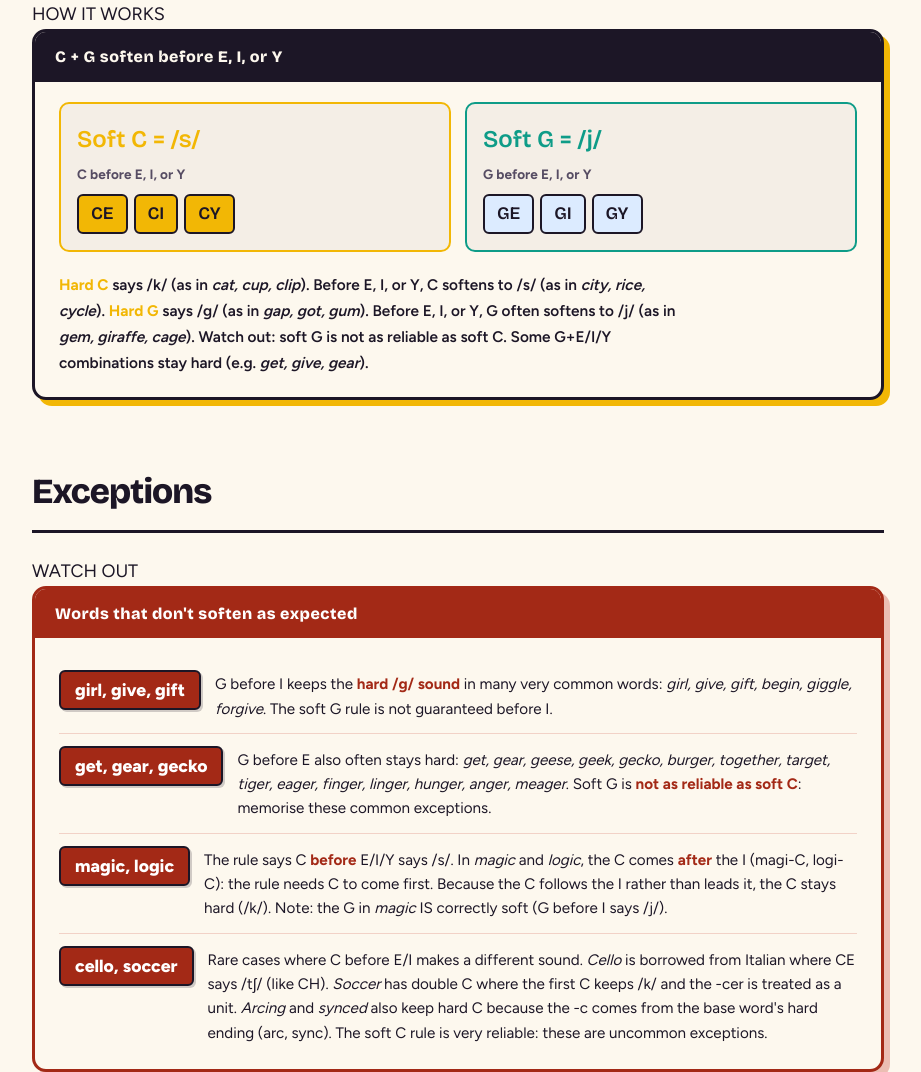
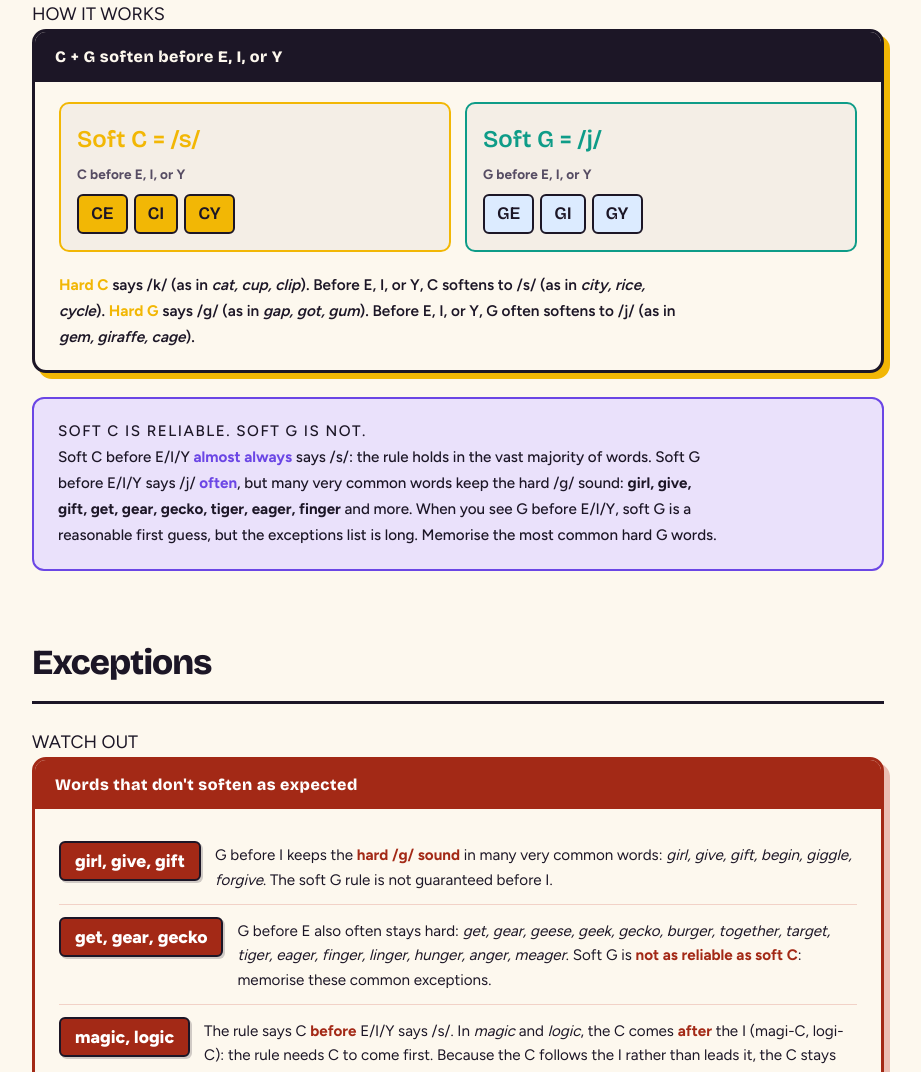
Before and after one commit to Robsstuff/Mr-Spelling, a plain HTML site: page lessons/soft-c-soft-g.html in a window 1280 px wide. Shown: the part 1766-2838 px from the top of the page, without its empty margins (182-1103 px from the left). Drawn offline with nearby package versions, Linux system fonts and the light colour scheme.

Commit message:
Add rule note: soft C reliable, soft G is not
Prominent violet note after the rule box contrasting the two rules:
soft C before E/I/Y is almost always /s/, soft G before E/I/Y
often stays hard (girl, give, get, gear, gecko, tiger...).
Also added rule-note CSS inline.

Co-Authored-By: Claude Sonnet 4.6 <noreply@anthropic.com>

```diff
--- a/lessons/soft-c-soft-g.html
+++ b/lessons/soft-c-soft-g.html
@@ -79,6 +79,11 @@
     .word-list-label.cyan { color: #0E9C88; }
     .word-list-label.violet { color: #6B46E5; }
     .word-list-words { font-size: 1.05rem; line-height: 1.9; color: #1C1626; }
+    .rule-note { background: #EAE1FB; border: 2px solid #6B46E5; border-radius: 12px; padding: 20px 24px; margin-top: 24px; }
+    .rule-note-label { font-family: 'Figtree', sans-serif; font-weight: 800; font-size: 0.75rem; letter-spacing: 0.1em; text-transform: uppercase; color: #6B46E5; margin-bottom: 8px; }
+    .rule-note p { font-size: 0.95rem; line-height: 1.7; color: #1C1626; font-weight: 500; margin: 0; }
+    .rule-note strong { color: #6B46E5; }
+    .rule-note em { font-style: normal; font-weight: 700; }
     footer { background: #1C1626; text-align: center; padding: 24px 20px; font-weight: 700; font-size: 0.9rem; color: #FDF8EE; border-top: 3px solid #1C1626; }
   </style>
 <link href="https://fonts.googleapis.com/css2?family=Bricolage+Grotesque:opsz,wght@12..96,600;12..96,800&amp;family=Figtree:wght@400;500;600;700;800&amp;display=swap" rel="stylesheet"/><style>
@@ -177,7 +182,11 @@ footer a { color: var(--marigold) !important; }
 </div>
 </div>
 </div>
-<p class="rule-desc"><strong>Hard C</strong> says /k/ (as in <em>cat, cup, clip</em>). Before E, I, or Y, C softens to /s/ (as in <em>city, rice, cycle</em>). <strong>Hard G</strong> says /g/ (as in <em>gap, got, gum</em>). Before E, I, or Y, G often softens to /j/ (as in <em>gem, giraffe, cage</em>). Watch out: soft G is not as reliable as soft C. Some G+E/I/Y combinations stay hard (e.g. <em>get, give, gear</em>).</p>
+<p class="rule-desc"><strong>Hard C</strong> says /k/ (as in <em>cat, cup, clip</em>). Before E, I, or Y, C softens to /s/ (as in <em>city, rice, cycle</em>). <strong>Hard G</strong> says /g/ (as in <em>gap, got, gum</em>). Before E, I, or Y, G often softens to /j/ (as in <em>gem, giraffe, cage</em>).</p>
+</div>
+<div class="rule-note">
+<p class="rule-note-label">Soft C is reliable. Soft G is not.</p>
+<p>Soft C before E/I/Y <strong>almost always</strong> says /s/: the rule holds in the vast majority of words. Soft G before E/I/Y says /j/ <strong>often</strong>, but many very common words keep the hard /g/ sound: <em>girl, give, gift, get, gear, gecko, tiger, eager, finger</em> and more. When you see G before E/I/Y, soft G is a reasonable first guess, but the exceptions list is long. Memorise the most common hard G words.</p>
 </div>
 </section>
 <section class="content-section" id="exceptions">
```
